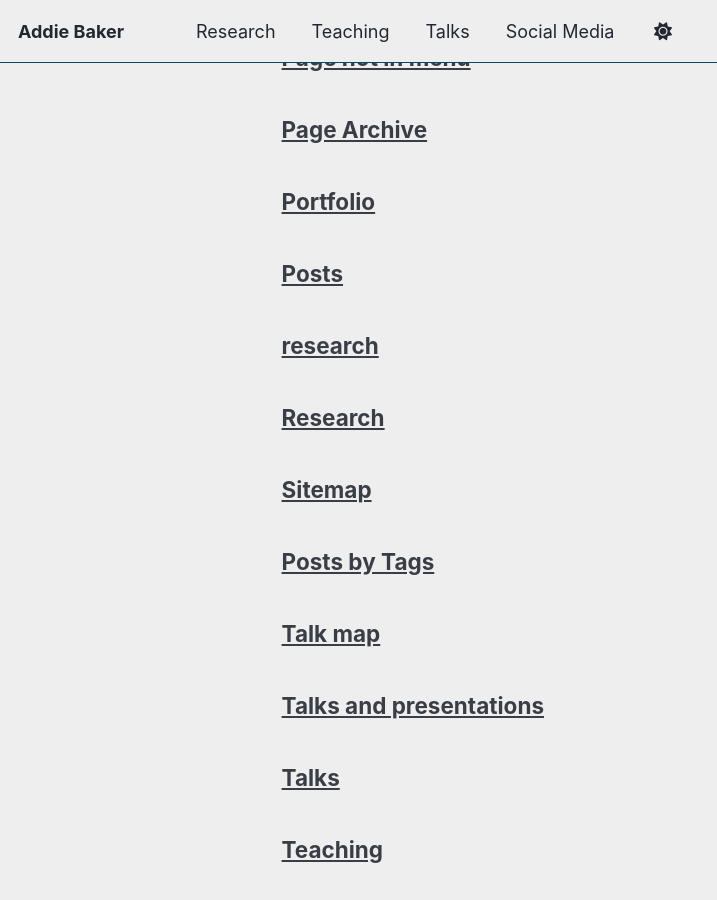
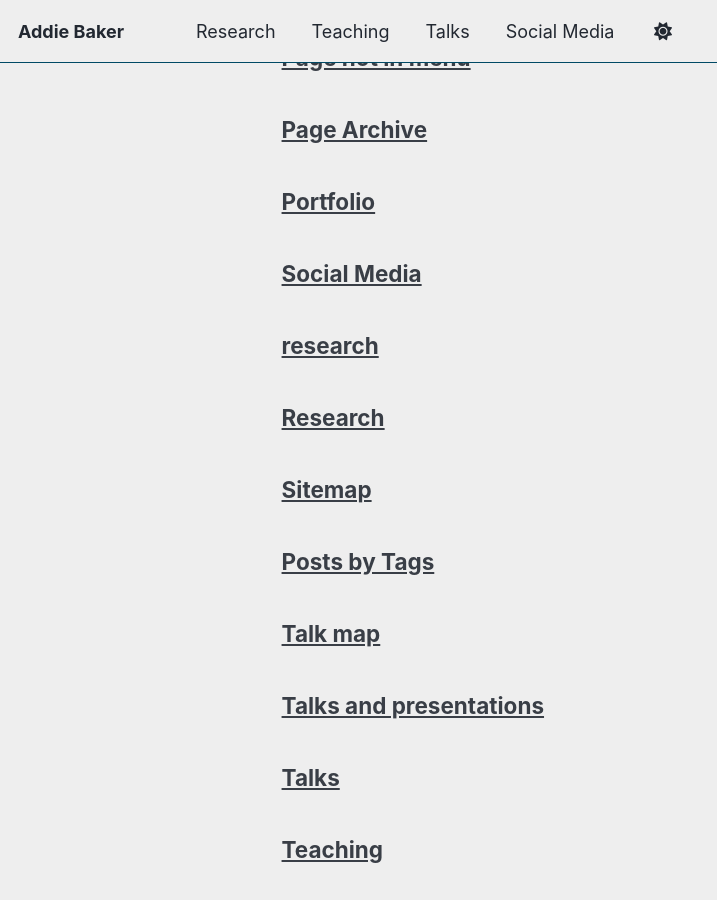
Before and after one commit to addie-02/addie-02.github.io, a Jekyll site: the page built from _pages/page-archive.html, in a window 1280 px wide and 900 px high, scrolled down 749 px. Shown: the whole window, without its empty margins (0-717 px from the left). Built offline with Jekyll 4.4.1, drawn with Linux system fonts in a browser that asks for light colours; a script bundle is joined from its source files by our own code; library files that are not in the unit come from our copies.

Commit message:
Rename page title from 'Posts' to 'Social Media'

```diff
--- a/_pages/posts.md
+++ b/_pages/posts.md
@@ -1,5 +1,5 @@
 ---
-title: "Posts"
+title: "Social Media"
 layout: archive
 permalink: /posts/
 ---
```
